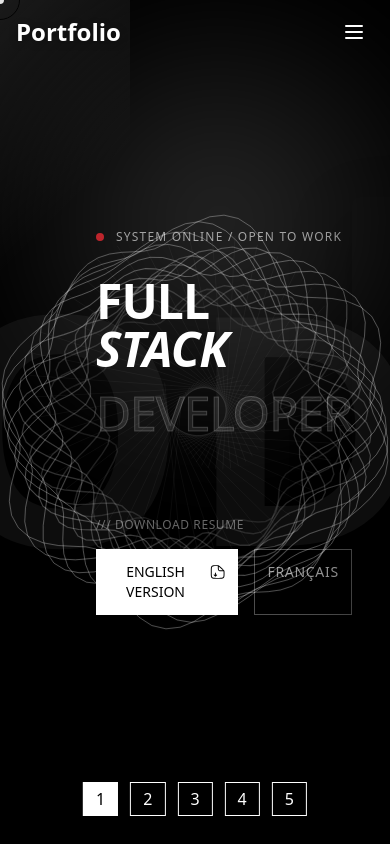
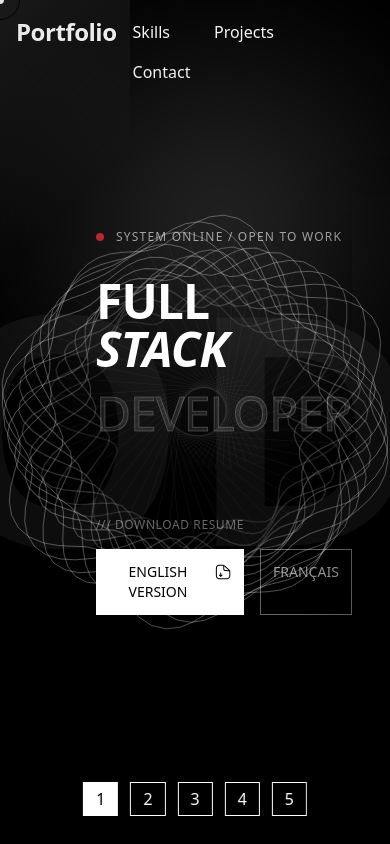
Before and after one commit to saljaoui/portfolio, a Next.js app: page / in a window 390 px wide. Built offline with nearby package versions, Linux system fonts and the light colour scheme.

Commit message:
`Updated navigation and hero components with mix-blend-difference styles`

```diff
--- a/app/page.tsx
+++ b/app/page.tsx
@@ -161,7 +161,7 @@ export default function Home() {
 
       </main>
       {/* Section Indicators */}
-      <div className="fixed bottom-7 right-1/2 translate-x-1/2 z-50 flex gap-3">
+      <div className="fixed bottom-7 right-1/2 translate-x-1/2 z-50 flex gap-3 mix-blend-difference">
         {[...Array(totalSections)].map((_, i) => (
           <button
             key={i}
--- a/components/layout/Navigation.jsx
+++ b/components/layout/Navigation.jsx
@@ -1,115 +1,58 @@
 'use client'
-import Link from 'next/link'
 import { useState } from 'react'
 
 export default function Navigation() {
   const [isOpen, setIsOpen] = useState(false)
 
   const links = [
-    { name: 'Home', path: '#hero' },
-    { name: 'About', path: '#about' },
-    { name: 'Skills', path: '#skills' },
-    { name: 'Projects', path: '#projects' },
-    { name: 'Contact', path: '#contact' },
+    { name: 'Home' },
+    { name: 'About' },
+    { name: 'Skills' },
+    { name: 'Projects' },
+    { name: 'Contact' },
   ]
 
   return (
-    <nav className="fixed top-0 w-full z-40">
+    <nav className="fixed top-0 w-full z-40 mix-blend-difference">
       <div
         className="absolute inset-0 bg-transparent"
-        style={{ mixBlendMode: 'multiply' }}
+        style={{ mixBlendMode: 'difference' }}
       />
 
       <div className="relative max-w-7xl mx-auto px-4 sm:px-6 lg:px-8">
         <div className="flex justify-between items-center h-16">
-          {/* Logo with contrast */}
-          <a
-            href="#hero"
-            className="text-2xl font-bold transition-all duration-300 hover:scale-105"
+          {/* Logo Button */}
+          <button
+            className="text-2xl font-bold transition-all duration-300 hover:scale-105 bg-transparent border-none cursor-pointer p-0"
             style={{
               color: '#fff',
-              mixBlendMode: 'difference',
-              textShadow: '0 2px 8px rgba(0,0,0,0.3)'
+              textShadow: '0 2px 8px rgba(0,0,0,0.5)',
+              fontWeight: 700,
+              letterSpacing: '-0.02em'
             }}
           >
             Portfolio
-          </a>
-
-          {/* Desktop Menu */}
-          <div className="hidden md:flex space-x-1">
+          </button>
+          <div className="md:flex space-x-3">
             {links.map((link) => (
-              <a
-                key={link.path}
-                href={link.path}
-                className="px-4 py-2 rounded-lg transition-all duration-300 font-medium"
+              <button
+                key={link.name}
+                className="px-4 py-2 transition-all duration-300 font-medium bg-transparent"
                 style={{
                   color: '#fff',
-                  mixBlendMode: 'difference',
-                  textShadow: '0 1px 4px rgba(0,0,0,0.2)'
+                  textShadow: '0 1px 4px rgba(0,0,0,0.4)',
+                  fontWeight: 500
                 }}
               >
                 <span className="relative group">
                   {link.name}
                   <span className="absolute bottom-0 left-0 w-0 h-0.5 bg-gradient-to-r from-blue-400 to-blue-600 group-hover:w-full transition-all duration-300" />
                 </span>
-              </a>
-            ))}
-          </div>
-
-          {/* Mobile Menu Button */}
-          <button
-            onClick={() => setIsOpen(!isOpen)}
-            className="md:hidden p-2 rounded-lg transition-colors duration-300 hover:bg-white/10"
-            aria-label={isOpen ? 'Close menu' : 'Open menu'}
-            aria-expanded={isOpen}
-            style={{
-              color: '#fff',
-              mixBlendMode: 'difference'
-            }}
-          >
-            <svg
-              className="h-6 w-6"
-              fill="none"
-              viewBox="0 0 24 24"
-              stroke="currentColor"
-              strokeWidth={2}
-            >
-              {isOpen ? (
-                <path strokeLinecap="round" strokeLinejoin="round" d="M6 18L18 6M6 6l12 12" />
-              ) : (
-                <path strokeLinecap="round" strokeLinejoin="round" d="M4 6h16M4 12h16M4 18h16" />
-              )}
-            </svg>
-          </button>
-        </div>
-      </div>
-
-      {/* Mobile Menu with animation */}
-      {isOpen && (
-        <div
-          className="md:hidden bg-white/90 backdrop-blur-lg border-t border-gray-200/30 animate-in fade-in slide-in-from-top-2 duration-300"
-        >
-          <div className="relative max-w-7xl mx-auto px-4 py-4 space-y-1">
-            {links.map((link) => (
-              <a
-                key={link.path}
-                href={link.path}
-                onClick={() => setIsOpen(false)}
-                className="block px-4 py-3 rounded-lg transition-all duration-300 font-medium hover:bg-gray-100/50"
-                style={{
-                  color: '#000',
-                  mixBlendMode: 'normal',
-
-          mixBlendMode: 'difference'
-
-                }}
-              >
-                {link.name}
-              </a>
+              </button>
             ))}
           </div>
         </div>
-      )}
+      </div>
     </nav>
   )
 }
--- a/components/sections/Hero.tsx
+++ b/components/sections/Hero.tsx
@@ -232,7 +232,7 @@ export default function Hero() {
                 </g>
               </svg>
             </button>
-            <button className="px-3 py-3 border border-white/30 text-white/60 text-sm tracking-wider hover:bg-white hover:text-black transition-all flex gap-2">
+            <button className="px-3 py-3 border border-white/40 text-white/60 text-sm transition-all hover:bg-white/10 hover:border-white hover:text-white flex">
               FRANÇAIS
             </button>
           </div>
```
Also changed, not shown: 1 other file (tests, documents, lock files or other folders).
